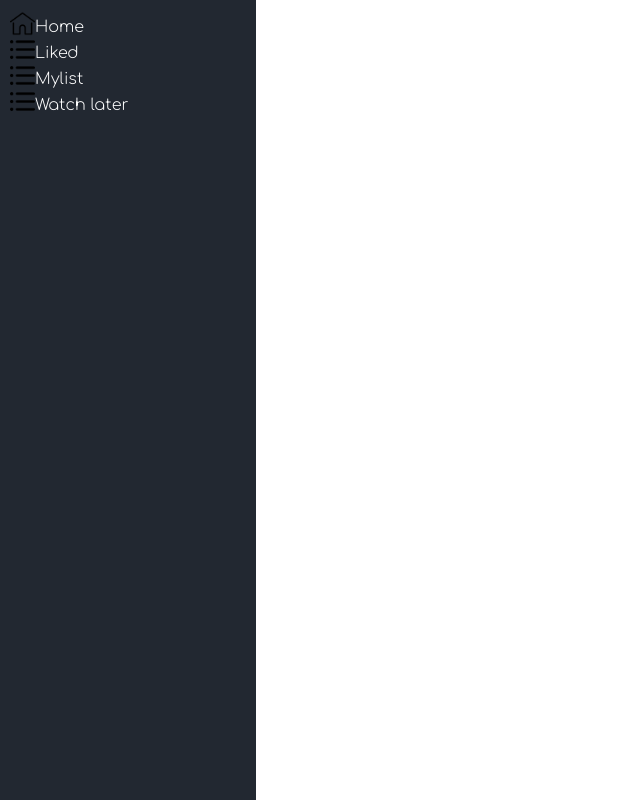
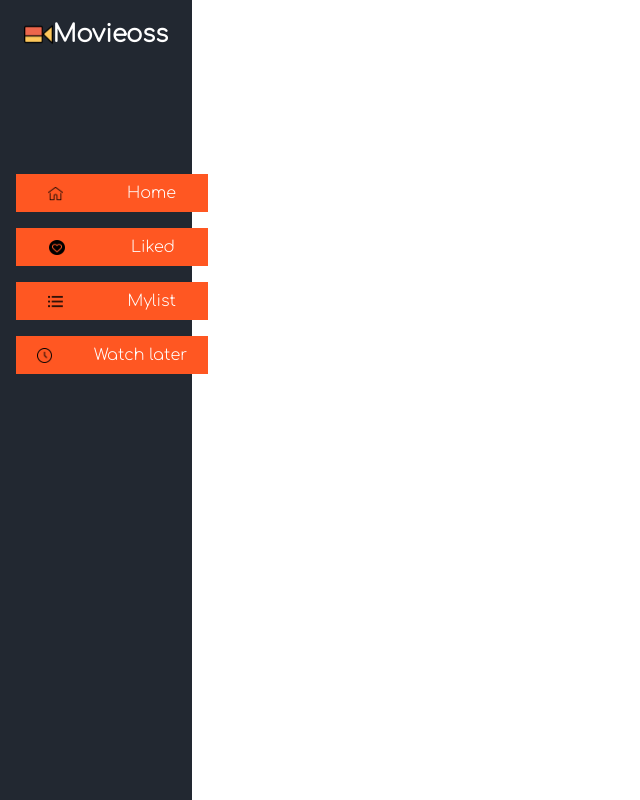
Before and after one commit to khalilweeb/cinemaApp, a React (Create React App) app: page / in a window 1280 px wide. Shown: the whole page, without its empty margins (0-640 px from the left). Built offline with nearby package versions, Linux system fonts and the light colour scheme; no server answers.

Commit message:
added some styling to the side bar

```diff
--- a/src/components/navigation/nav.js
+++ b/src/components/navigation/nav.js
@@ -1,7 +1,9 @@
 import cls from './nav.module.css';
 import home from '../../assets/home.png';
-import mylist from '../../assets/list.png'
-
+import mylist from '../../assets/list.png';
+import heart from '../../assets/heart.png';
+import later from '../../assets/clock.png';
+import logo from '../../assets/video-camera.png'
 const nav = () => {
 
 
@@ -13,16 +15,19 @@ const nav = () => {
         <>
             <nav className={cls.nav}>
                     <div className={cls.logo}>
+                       <img src={logo} alt='logo'/> <h1>Movieoss</h1>
+                    </div>
+                    <ul className={cls.menu}>
+                       <div className={cls.div}> <img src={home} alt='home icon'/>  <li>Home</li></div>
+                       <div className={cls.div}> <img src={heart} alt='home icon'/>  <li>Liked</li></div>
+                       <div className={cls.div}> <img src={mylist} alt='home icon'/>  <li>Mylist</li></div>
+                       <div className={cls.div}> <img src={later} alt='home icon'/>  <li>Watch later</li></div>
+
+                    </ul>
+
+                    <div className={cls.users}>
 
                     </div>
-                    <ul className={cls.menu}>
-                       <div> <img src={home} alt='home icon'/>  <li>Home</li></div>
-                       <div> <img src={mylist} alt='home icon'/>  <li>Liked</li></div>
-
-                       <div> <img src={mylist} alt='home icon'/>  <li>Mylist</li></div>
-                       <div> <img src={mylist} alt='home icon'/>  <li>Watch later</li></div>
-
-                    </ul>
 
 
             </nav>
--- a/src/components/navigation/nav.module.css
+++ b/src/components/navigation/nav.module.css
@@ -2,13 +2,12 @@
 
 .nav {
     background: #222831;
-    max-width: 20%;
+    max-width: 15%;
     height: 100vh;
     display: flex;
-    align-items: flex-start;
     flex-direction: column;
+    justify-content: space-between;
     color: #fff;
-    padding: 10px;
 
     font-family: 'Comfortaa', sans-serif;
 
@@ -17,21 +16,46 @@
 
 .nav ul {
     list-style: none;
-}
-.nav li {
-    padding-top: 8px;
+    position: relative;
+    top: -150px;
+
 }
 
 
-.nav div {
+.nav .div {
     display: flex;
     align-items: center;
+    justify-content: space-around;
     cursor: pointer;
+    margin: 1rem;
+    padding-top: 10px;
+    padding-bottom: 10px;
+    width: 100%;
+
+    background-color: #ff5722;
+    transition: all ease 0.5s;
 
 
 }
+
+.nav .div:hover {
+   transform: scale(1.1);
+}
 .nav div img {
-    height: 25px;
-    width: 25px;
+    width: 8%;
+    anchor-scope: 3/2;
+    object-fit: contain;
 
 }
+.nav .logo  {
+    width: 100%;
+    display: flex;
+    align-items: center;
+    justify-content: center;
+    margin-top: 20px;
+
+}
+
+.nav .logo img {
+    width: 15%
+}
```
